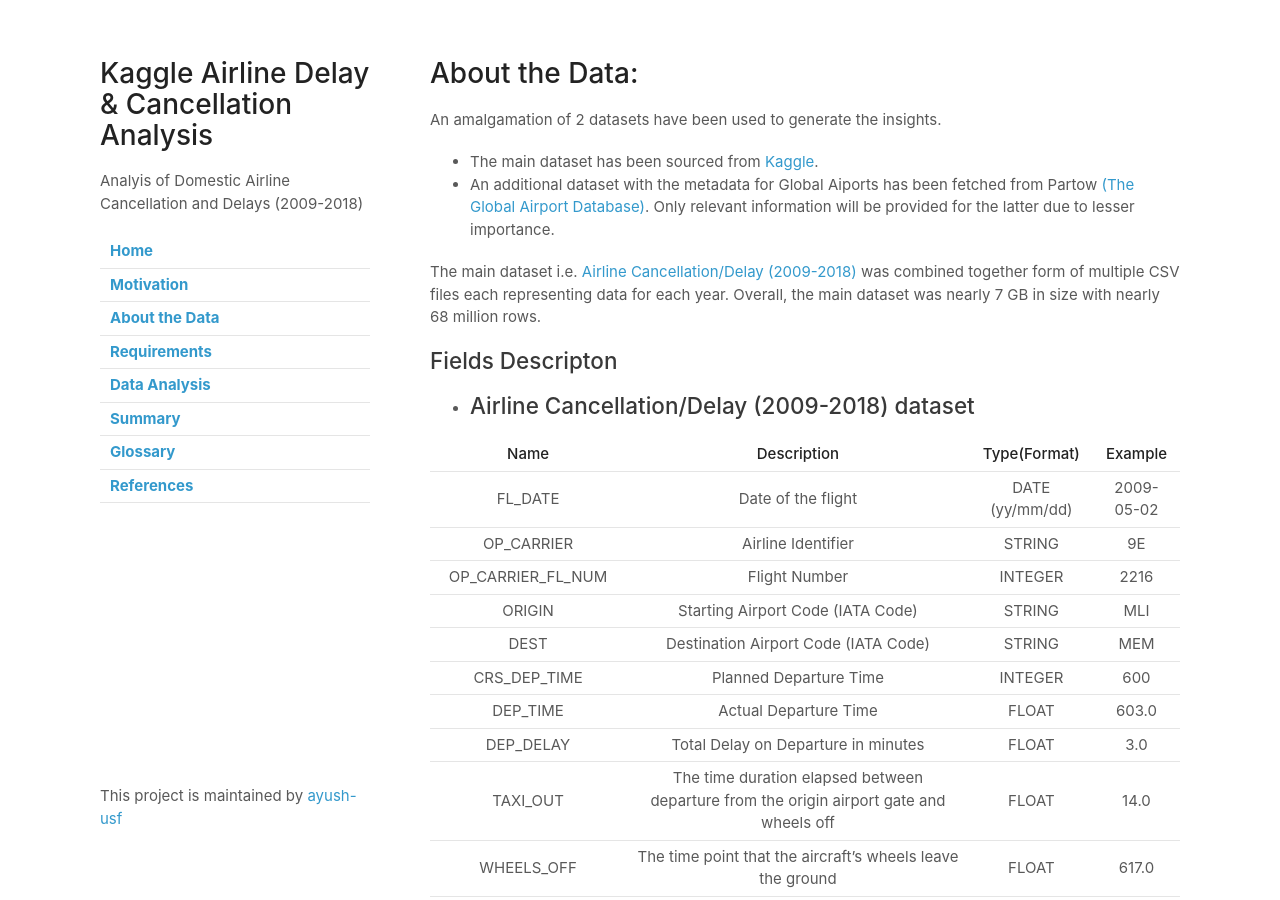
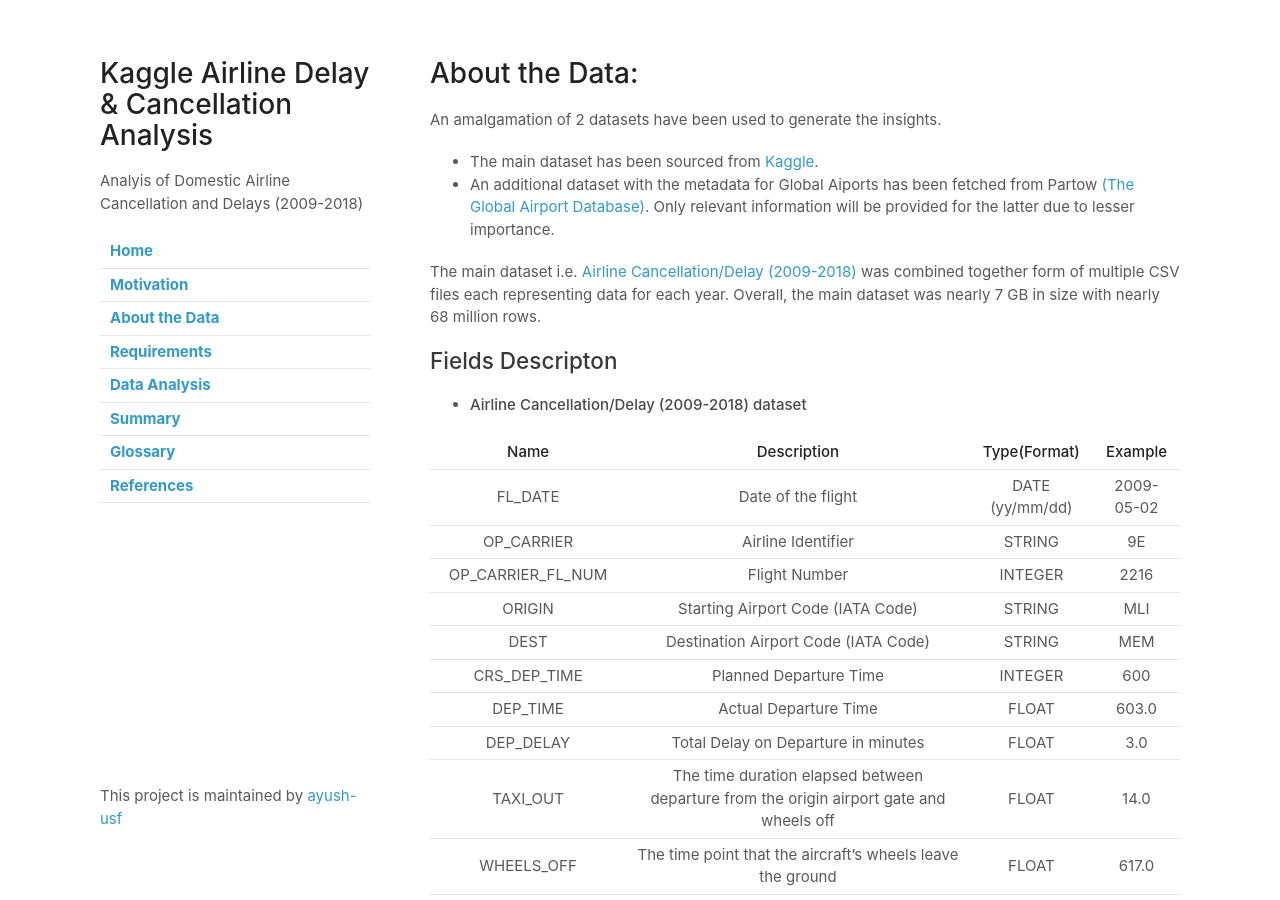
Before and after one commit to ayush-usf/Kaggle-Airline-Data-Analysis, a Jekyll site: the page built from about.md, in a window 1280 px wide and 900 px high. Built offline with Jekyll 4.4.1, drawn with Linux system fonts in a browser that asks for light colours; our own code applies the rules of GitHub Pages for plain Markdown files.

```diff
--- a/about.md
+++ b/about.md
@@ -10,7 +10,7 @@ The main dataset i.e. <a target="_blank" href="https://www.kaggle.com/yuanyuwend
 
 ## Fields Descripton
 
-- ## Airline Cancellation/Delay (2009-2018) dataset
+- #### Airline Cancellation/Delay (2009-2018) dataset
 
 **Name**|**Description**|**Type(Format)**|**Example**
 :-----:|:-----:|:-----:|:-----:
@@ -43,7 +43,7 @@ SECURITY\_DELAY|Delay caused by security|FLOAT|0.0
 LATE\_AIRCRAFT\_DELAY|Delay caused by aircraft reaching late|STRING|0.0
 
 ---
--   ## The Global Airport Database dataset):
+-   #### The Global Airport Database dataset):
 
 **Name**|**Type**|**Example**
 :-----:|:-----:|:-----:
```
